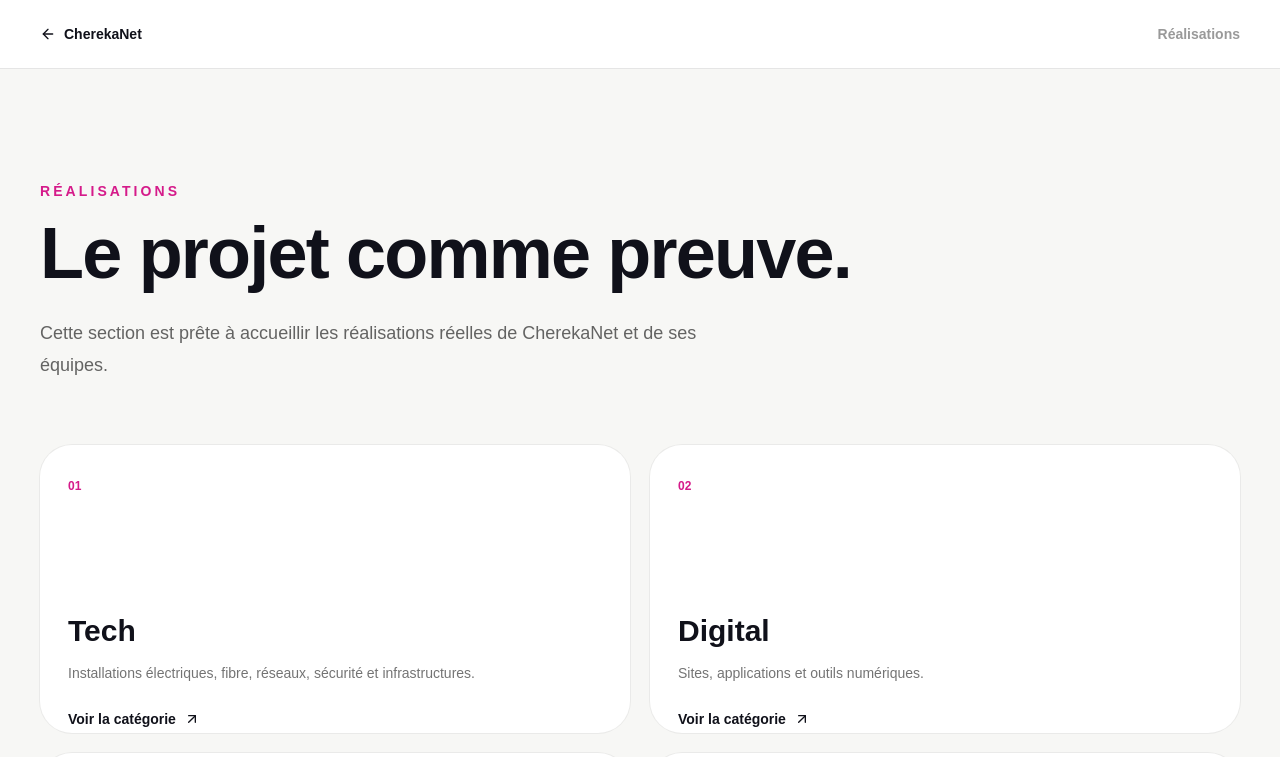
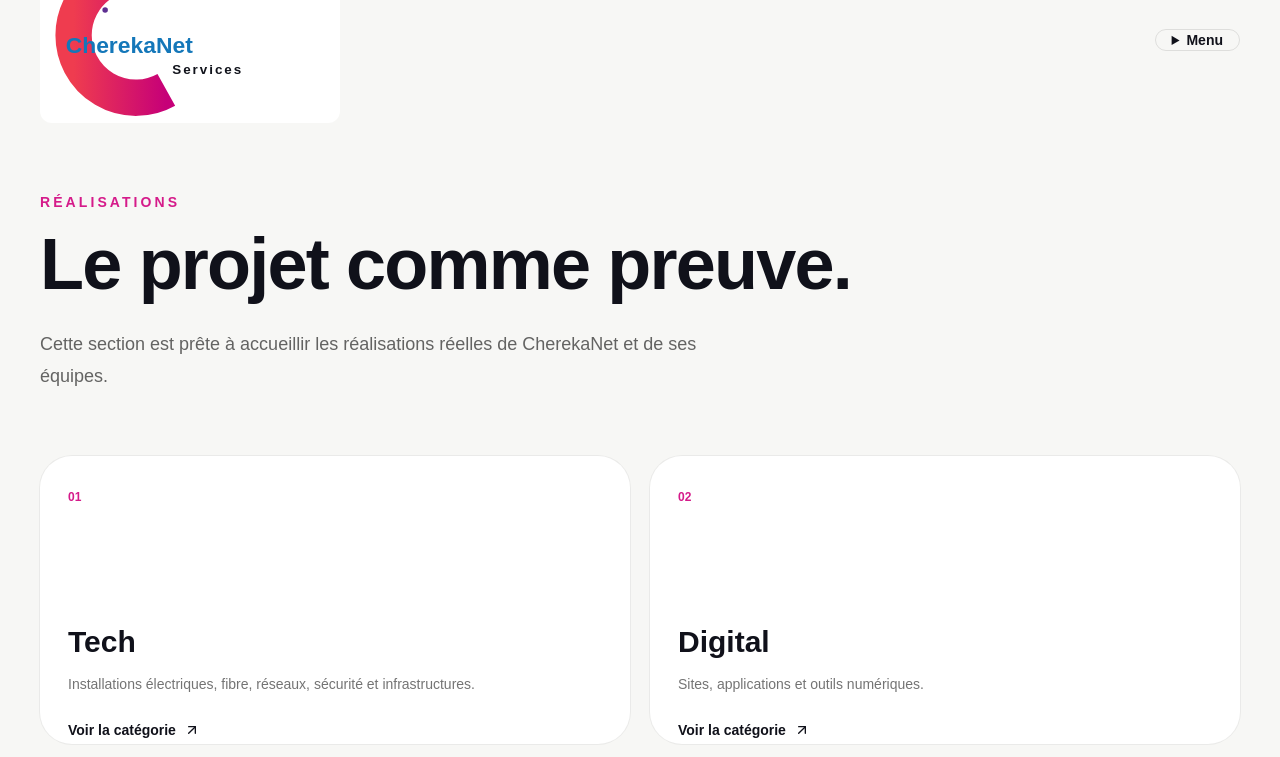
Before and after one commit to stevendolela/cherekanet, a Next.js app: page /realizations in a window 1280 px wide. Shown: the top 757 px of the page. Built offline with nearby package versions, Linux system fonts and the light colour scheme.

Commit message:
refactor: standardize realizations page header

```diff
--- a/app/realizations/page.tsx
+++ b/app/realizations/page.tsx
@@ -1,4 +1,5 @@
 import Link from "next/link";
+import SiteHeader from "../../components/SiteHeader";
 import { ArrowLeft, ArrowUpRight } from "lucide-react";
 
 const categories = [
@@ -11,12 +12,7 @@ const categories = [
 export default function RealizationsPage() {
   return (
     <main className="min-h-screen bg-[#f7f7f5]">
-      <header className="border-b border-black/10 bg-white px-6 py-6 lg:px-10">
-        <div className="mx-auto flex max-w-7xl items-center justify-between">
-          <Link href="/" className="inline-flex items-center gap-2 text-sm font-bold"><ArrowLeft size={16}/> CherekaNet</Link>
-          <span className="text-sm font-bold text-black/40">Réalisations</span>
-        </div>
-      </header>
+            <SiteHeader />
       <section className="mx-auto max-w-7xl px-6 py-20 lg:px-10 lg:py-28">
         <p className="text-sm font-bold uppercase tracking-[.22em] text-[#d51b8a]">Réalisations</p>
         <h1 className="mt-4 max-w-4xl text-5xl font-black tracking-tight sm:text-7xl">Le projet comme preuve.</h1>
```
